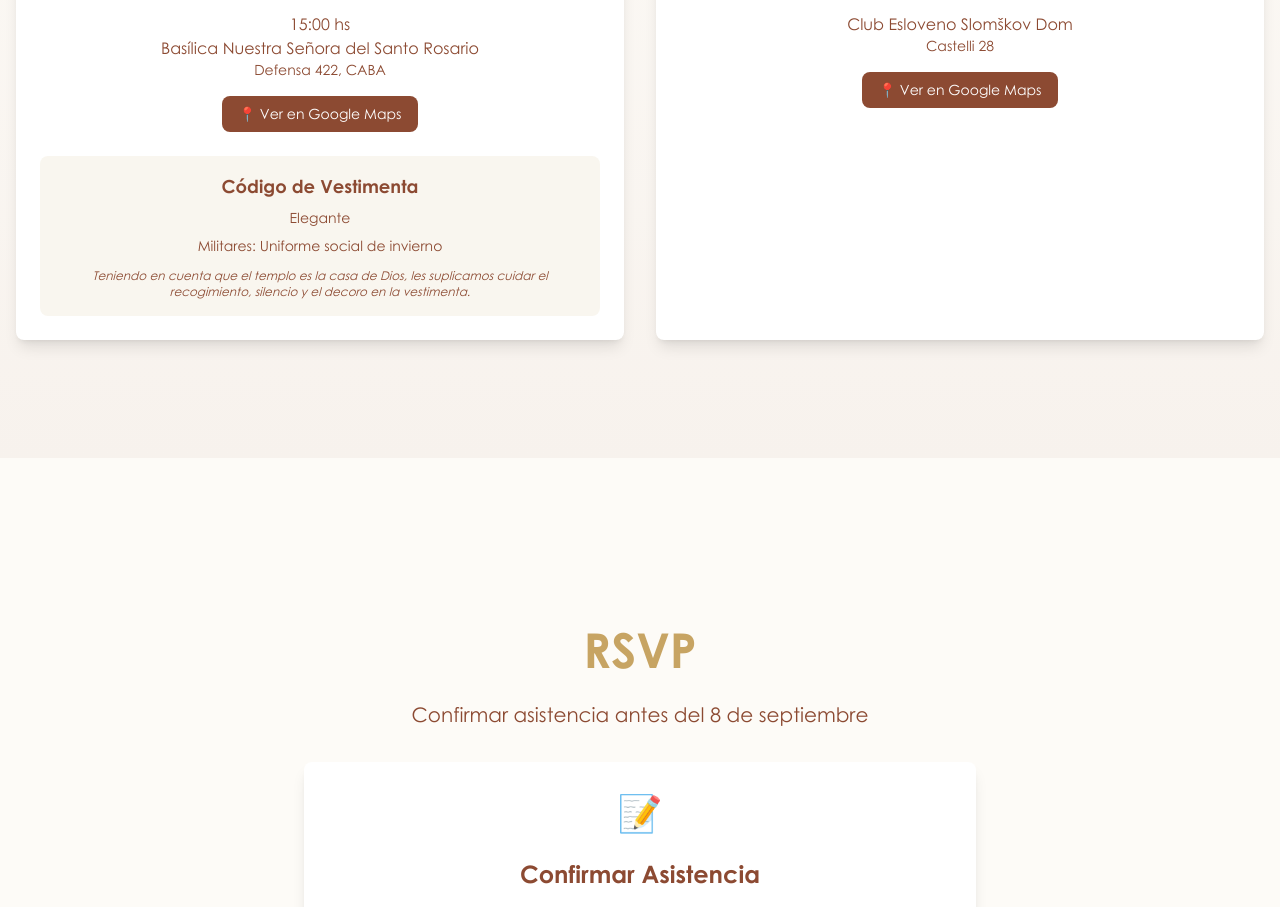
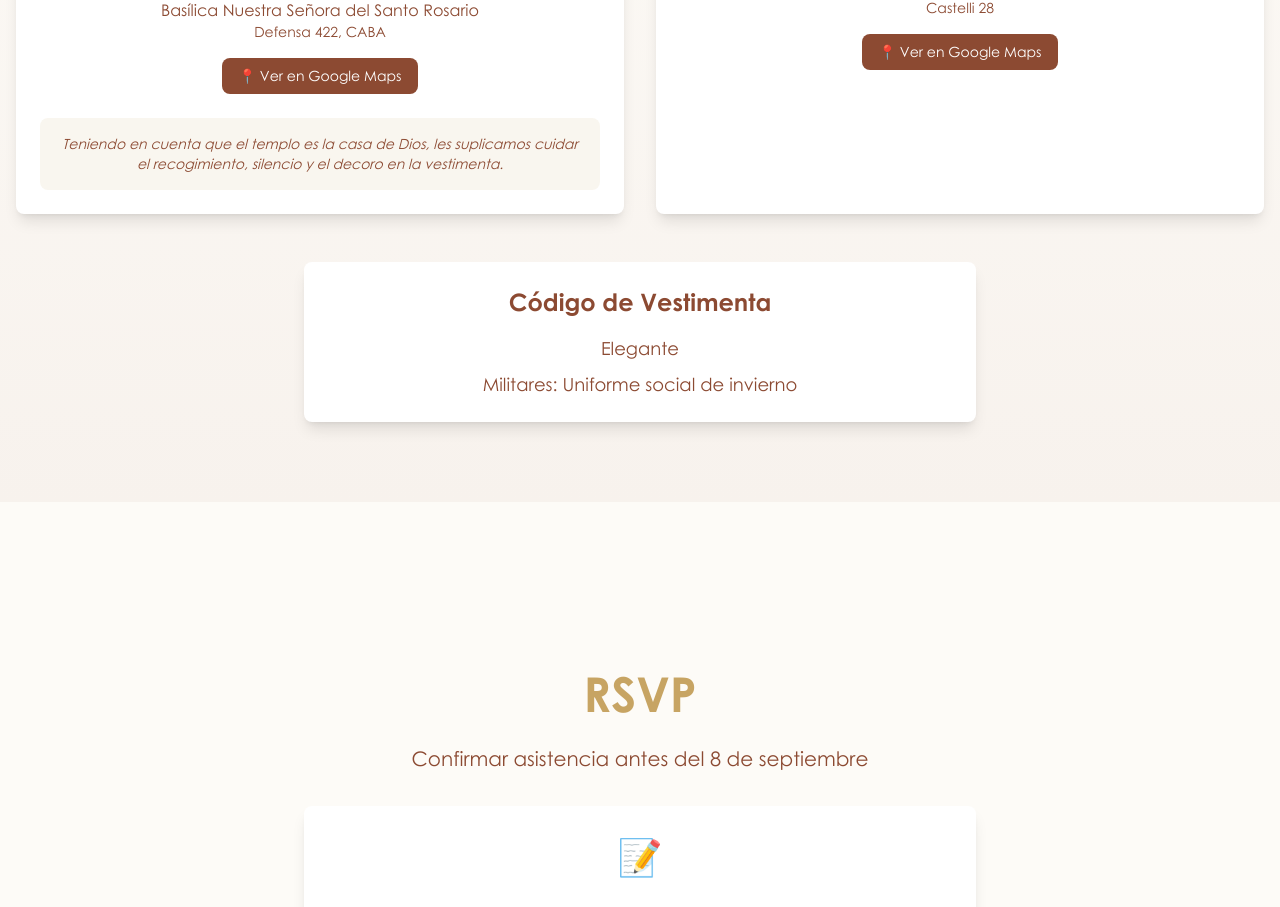
Before and after one commit to BorisWaisten/boda-fran-stefi, a Next.js app: page / in a window 1280 px wide. Shown: the part 3228-4135 px from the top of the page. Built offline with nearby package versions, Linux system fonts and the light colour scheme.

Commit message:
refactor: reorganize dress code section for improved visibility and clarity

```diff
--- a/app/page.js
+++ b/app/page.js
@@ -253,10 +253,7 @@ export default function Home() {
               </a>
 
               <div className="mt-6 p-4 bg-ocre-gold/10 rounded-lg">
-                <h4 className="text-lg font-centuryBold text-terracota mb-2">Código de Vestimenta</h4>
-                <p className="text-terracota font-century text-sm mb-2">Elegante</p>
-                <p className="text-terracota font-century text-sm mb-3">Militares: Uniforme social de invierno</p>
-                <p className="text-terracota font-century text-xs italic">
+                <p className="text-terracota font-century text-sm italic">
                   Teniendo en cuenta que el templo es la casa de Dios, les suplicamos cuidar el recogimiento,
                   silencio y el decoro en la vestimenta.
                 </p>
@@ -276,6 +273,17 @@ export default function Home() {
               >
                 📍 Ver en Google Maps
               </a>
+            </div>
+          </div>
+
+          {/* Código de Vestimenta */}
+          <div className="mt-12 text-center">
+            <div className="bg-white p-6 rounded-lg shadow-lg max-w-2xl mx-auto">
+              <h3 className="text-2xl font-centuryBold text-terracota mb-4">Código de Vestimenta</h3>
+              <div className="space-y-2">
+                <p className="text-terracota font-century text-lg">Elegante</p>
+                <p className="text-terracota font-century text-lg">Militares: Uniforme social de invierno</p>
+              </div>
             </div>
           </div>
         </div>
```
